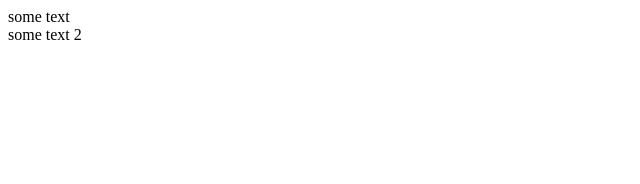
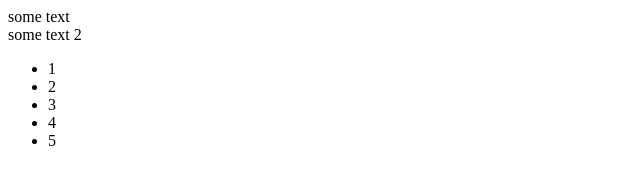
Before and after one commit to Marharyta-Dovhoteles/repo-for-three-dev, a plain HTML site: page index.html in a window 1280 px wide. Shown: the full height of the page, 0-640 px from the left. Drawn offline with Linux system fonts and the light colour scheme.

Commit message:
added ul block

```diff
--- a/index.html
+++ b/index.html
@@ -9,5 +9,14 @@
 	<body>
 		<div>some text</div>
 		<div>some text 2</div>
+		<div>
+			<ul>
+				<li>1</li>
+				<li>2</li>
+				<li>3</li>
+				<li>4</li>
+				<li>5</li>
+			</ul>
+		</div>
 	</body>
 </html>
```
Lines whose indentation alone changed are shown as unchanged.
